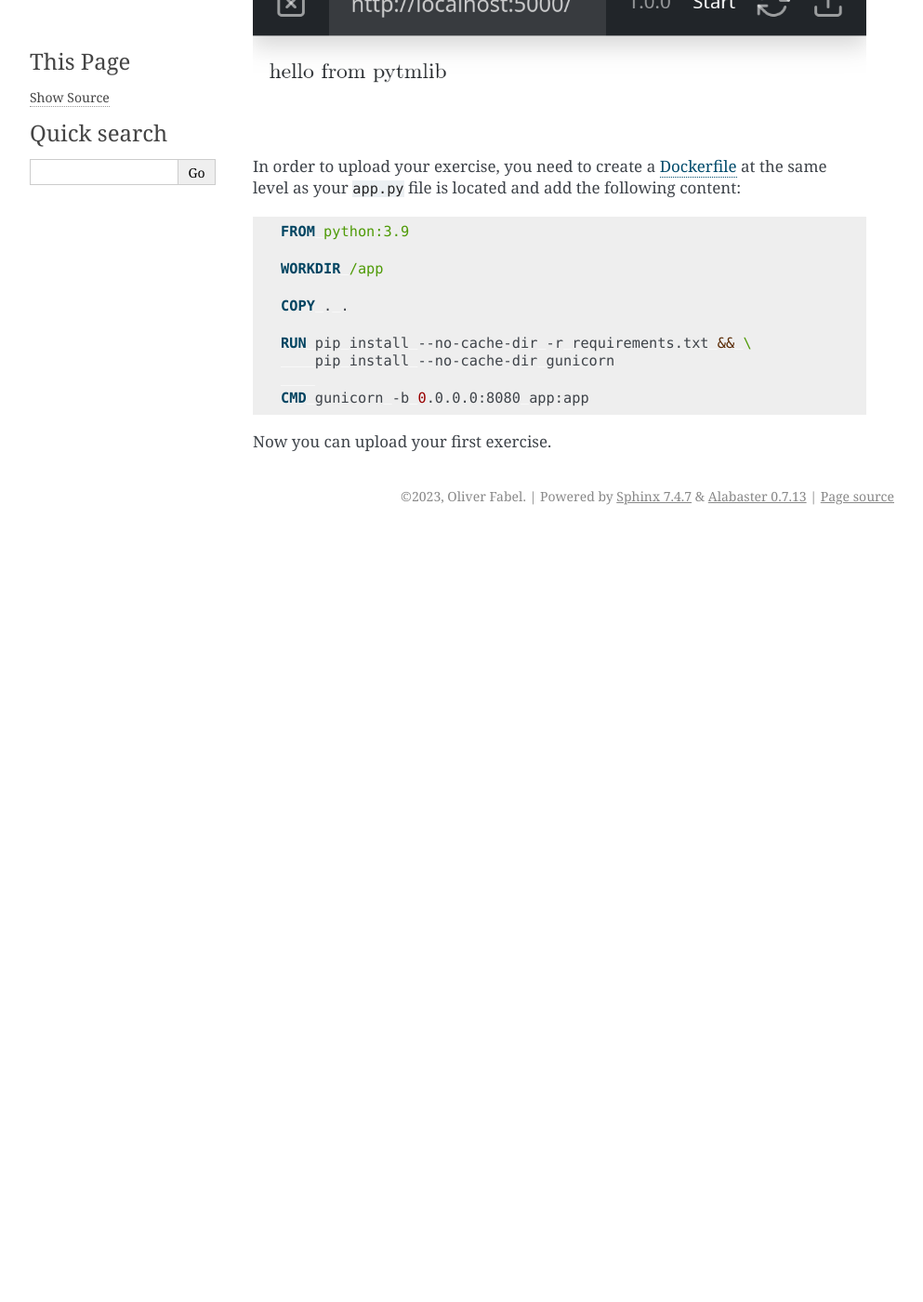
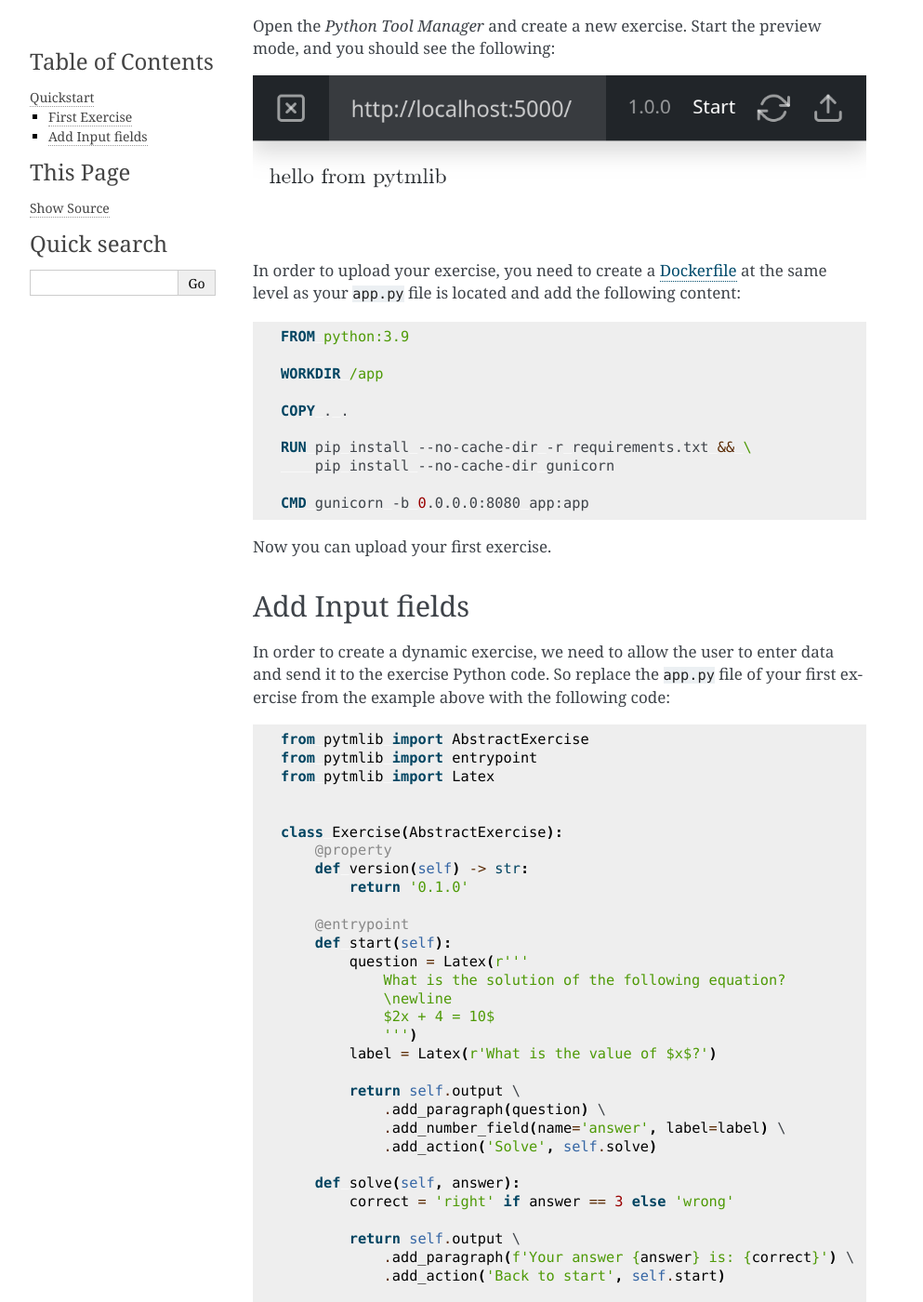
Before and after one commit to ofabel/pytm-bootstrap, a Sphinx documentation site: the page built from docs/quickstart.rst, in a window 1280 px wide and 1400 px high, scrolled down 892 px. Shown: the whole window at 93% size, without its empty margins (148-1141 px from the left). Built offline with Sphinx 7.4.7, drawn with Linux system fonts in a browser that asks for light colours; before the commit the page ends 1465 px from its top, so only the background shows below that; some of the changed text lies outside the part shown.

Commit message:
re-organize quickstart chapter

````diff
--- /dev/null
+++ b/docs/code/add-input-fields.py
@@ -0,0 +1,33 @@
+from pytmlib import AbstractExercise
+from pytmlib import entrypoint
+from pytmlib import Latex
+
+
+class Exercise(AbstractExercise):
+    @property
+    def version(self) -> str:
+        return '0.1.0'
+
+    @entrypoint
+    def start(self):
+        question = Latex(r'''
+            What is the solution of the following equation?
+            \newline
+            $2x + 4 = 10$
+            ''')
+        label = Latex(r'What is the value of $x$?')
+
+        return self.output \
+            .add_paragraph(question) \
+            .add_number_field(name='answer', label=label) \
+            .add_action('Solve', self.solve)
+
+    def solve(self, answer):
+        correct = 'right' if answer == 3 else 'wrong'
+
+        return self.output \
+            .add_paragraph(f'Your answer {answer} is: {correct}') \
+            .add_action('Back to start', self.start)
+
+
+app = Exercise()
--- /dev/null
+++ b/docs/code/first-exercise.py
@@ -0,0 +1,15 @@
+from pytmlib import AbstractExercise
+from pytmlib import entrypoint
+
+
+class Exercise(AbstractExercise):
+    @property
+    def version(self) -> str:
+        return '0.1.0'
+
+    @entrypoint
+    def start(self):
+        return self.output.add_paragraph('hello from pytmlib')
+
+
+app = Exercise()
--- /dev/null
+++ b/docs/quickstart-add-input-fields.md
@@ -0,0 +1,17 @@
+# Add Input fields
+
+In order to create a dynamic exercise, we need to allow the user to enter data and send it to the exercise Python code.
+So replace the `app.py` file of your first exercise from the example above with the following code:
+
+```{literalinclude} ./code/add-input-fields.py
+```
+
+The number field has the name `answer`. The same identifier occurs as parameter in the `solve` method. Field name and
+method parameter name have to match in order to use the field's value inside an action. An action is equal to a method
+invocation and is represented by a blue button in the user interface:
+
+![add input fields exercise in preview mode](./graphs/add-input-fields-exercise.png)
+
+To control what method is executed after a click on the button, you need to pass a method reference in the invocation of
+`add_action`. You can also pass additional values using keyword parameters. See the next chapter for more information on
+passing parameters.
--- a/docs/quickstart.md
+++ b/docs/quickstart-first-exercise.md
@@ -1,25 +1,10 @@
-# Quickstart
+# First Exercise
 
 After successful [installation of this library](/installation) you can start creating your first exercise. Open your
 Python project folder (where your virtual environment folder is located) in your
 favourite IDE and create a new file named `app.py` with the following content:
 
-```python
-from pytmlib import AbstractExercise
-from pytmlib import entrypoint
-
-
-class Exercise(AbstractExercise):
-    @property
-    def version(self) -> str:
-        return '0.1.0'
-
-    @entrypoint
-    def start(self):
-        return self.output.add_latex('hello from pytmlib')
-
-
-app = Exercise()
+```{literalinclude} ./code/first-exercise.py
 ```
 
 The `version` property defines the current version of your exercise. Use semantic versioning according to
--- /dev/null
+++ b/docs/quickstart.rst
@@ -0,0 +1,10 @@
+Quickstart
+==========
+
+This page should give you guidance to create your first exercises.
+
+.. include:: ./quickstart-first-exercise.md
+   :parser: myst_parser.sphinx_
+
+.. include:: ./quickstart-add-input-fields.md
+   :parser: myst_parser.sphinx_
````
Also changed, not shown: docs/graphs/add-input-fields-exercise.png (added).
